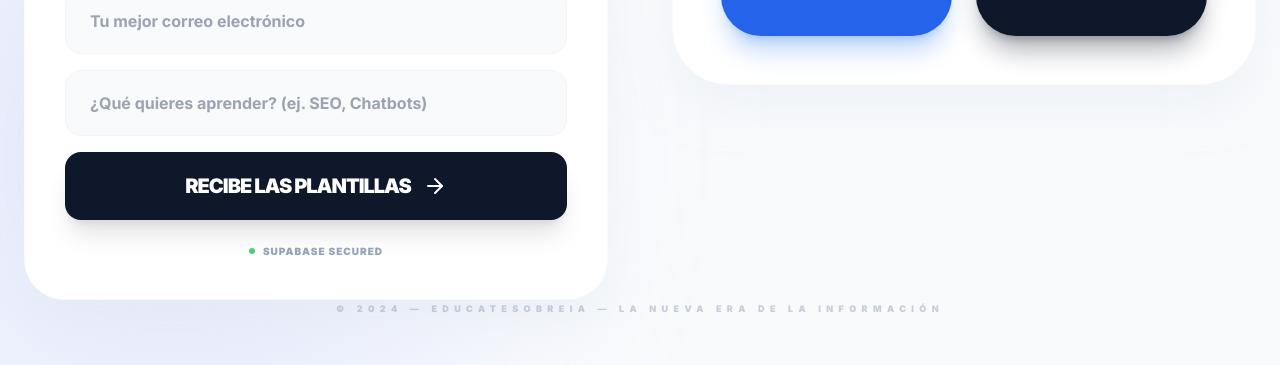
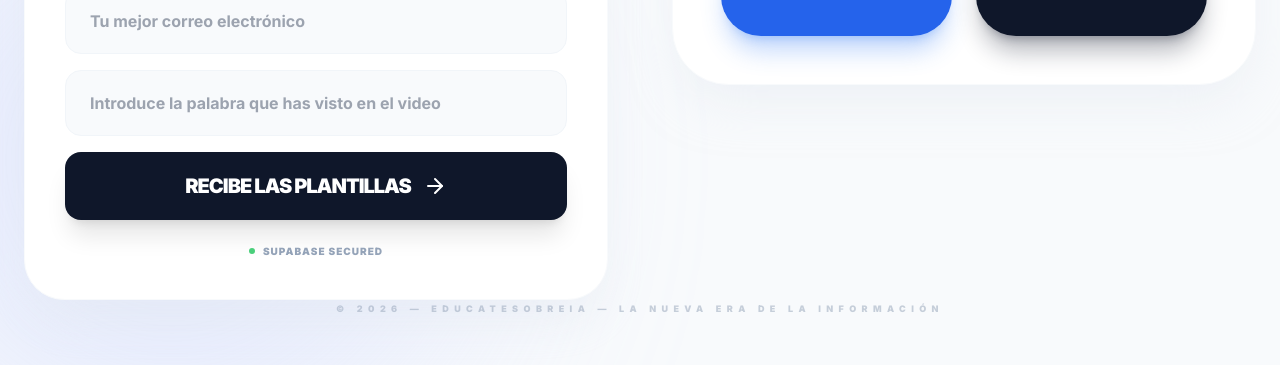
Before and after one commit to juegosdelfuturo/NewsLetter-, a React (Vite) app: page / in a window 1280 px wide. Shown: the part 777-1142 px from the top of the page. Built offline with nearby package versions, Linux system fonts and the light colour scheme.

Commit message:
feat: Update landing page placeholders and year
Changes the placeholder for the keyword input on the landing page to prompt the user for a word seen in the video, aligning with a specific verification mechanism. Updates the footer year to 2026.

```diff
--- a/components/LandingPage.tsx
+++ b/components/LandingPage.tsx
@@ -102,7 +102,7 @@ export const LandingPage: React.FC = () => {
                     value={formData.email} onChange={e => setFormData({...formData, email: e.target.value})}
                   />
                   <input
-                    required type="text" placeholder="¿Qué quieres aprender? (ej. SEO, Chatbots)"
+                    required type="text" placeholder="Introduce la palabra que has visto en el video"
                     className="w-full bg-slate-50 border border-slate-100 rounded-2xl py-5 px-6 font-bold text-slate-900 focus:outline-none focus:ring-4 focus:ring-blue-500/10 focus:border-blue-500 transition-all"
                     value={formData.keyword} onChange={e => setFormData({...formData, keyword: e.target.value})}
                   />
@@ -178,7 +178,7 @@ export const LandingPage: React.FC = () => {
 
       <footer className="absolute bottom-8 left-0 right-0 text-center">
         <p className="text-slate-400 text-[9px] font-black tracking-[0.6em] uppercase opacity-50">
-          © 2024 — EDUCATESOBREIA — LA NUEVA ERA DE LA INFORMACIÓN
+          © 2026 — EDUCATESOBREIA — LA NUEVA ERA DE LA INFORMACIÓN
         </p>
       </footer>
     </div>
```
